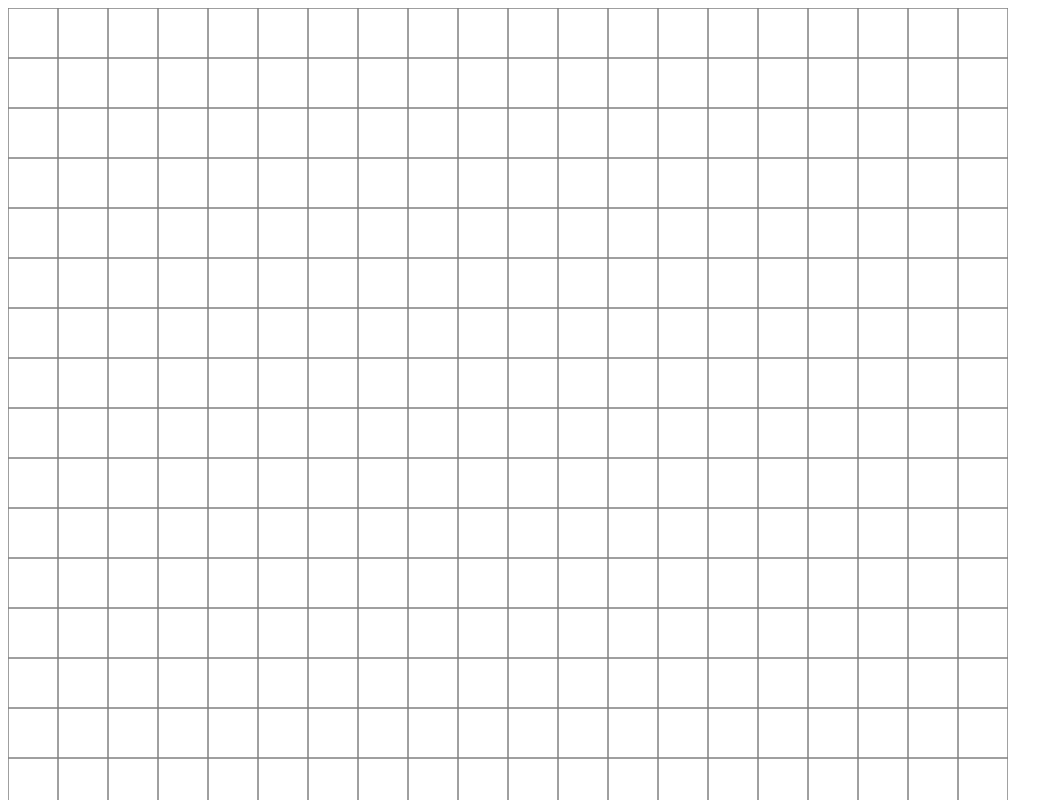
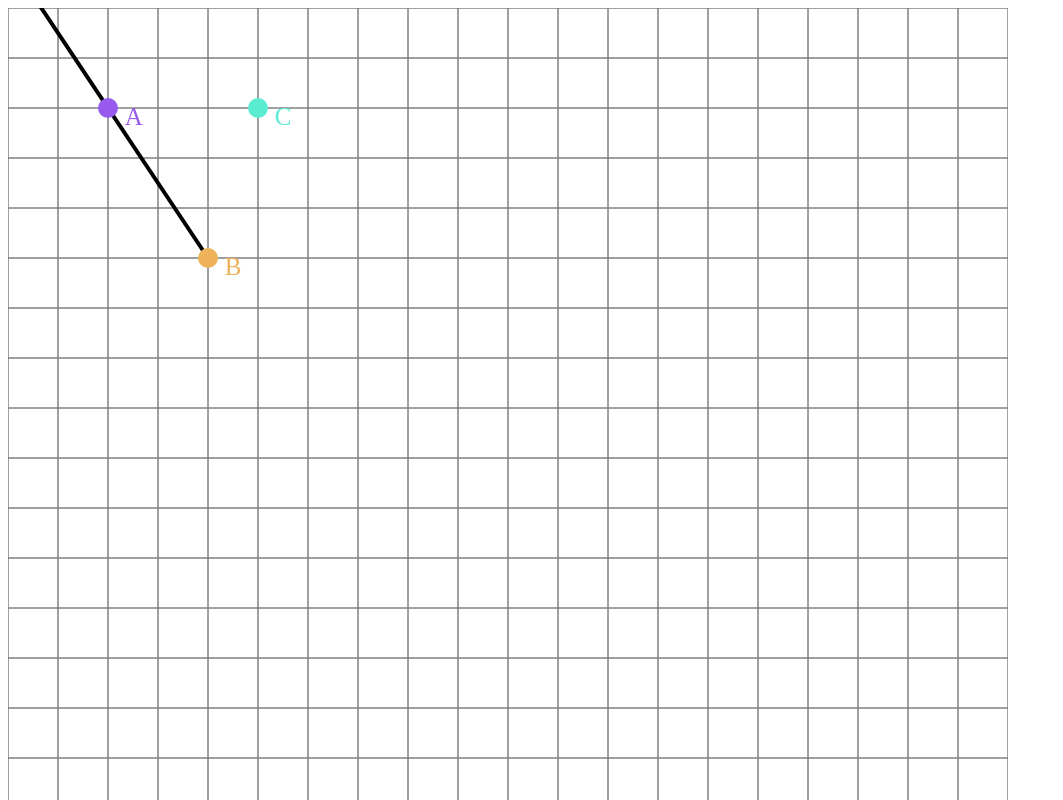
Before and after one commit to toritreee/mathShape, a React app: page / in a window 1280 px wide. Shown: the top 800 px of the page, without its empty margins (0-1063 px from the left). Built offline with nearby package versions, Linux system fonts and the light colour scheme.

Commit message:
最初の線を追加

```diff
--- a/src/app.tsx
+++ b/src/app.tsx
@@ -3,6 +3,12 @@ import ReactDOM from "react-dom";
 import {Render} from "./render"
 
 ReactDOM.render(
-    <Render onClickPoint={(x,y)=>{console.log(x,y)}} lattice={50} pins={[]}/>,
+    <Render onClickPoint={(x,y)=>{console.log(x,y)}} lattice={50} pins={[
+        {x:2,y:2,name:"A"},
+        {x:4,y:5,name:"B"},
+        {x:5,y:2,name:"C"}
+    ]} lines={[
+        {from:"A",to:"B",type:"segment"}
+    ]}/>,
     document.getElementById("root")
 )
--- a/src/render.tsx
+++ b/src/render.tsx
@@ -1,11 +1,12 @@
 import React from "react";
 
 export type pin = {x: number, y: number, name: string}
-
+export type line = {from: string, to: string, name?: string, type: "straight" | "segment" | "half"}
 interface renderProps{
     onClickPoint: (x: number, y: number)=>void
     lattice: number
     pins: pin[]
+    lines: line[]
 }
 
 function color(text: string){
@@ -88,8 +89,44 @@ export class Render extends React.Component<renderProps>{
         }
     }
 
+    private line = (line: line)=>{
+        //type test
+        this.setCtx()
+        const lattice = this.props.lattice
+        const get = (name: string)=> this.props.pins.find(v=>v.name == name)
+        const [from,to] = [get(line.from),get(line.to)]
+        if(from == undefined || to == undefined || this.ctx == undefined || this.canvas.current == undefined)return
+        //main code
+        this.ctx.strokeStyle = "black"
+        this.ctx.lineWidth = 4
+        this.ctx.beginPath();
+        if(line.type == "half"){
+            this.ctx.moveTo(from.x*lattice, from.y*lattice)
+            this.ctx.lineTo(to.x*lattice, to.y*lattice)
+        }else if(line.type == "straight"){
+            const a = (from.y - to.y)/(from.x - to.x)
+            const b = -(a*to.x -to.y)
+            const x = b/-a + lattice/a
+            this.ctx.moveTo(0, b*lattice)
+            this.ctx.lineTo(x * lattice, lattice*lattice)
+        }else if(line.type == "segment"){
+            const a = (from.y - to.y)/(from.x - to.x)
+            const b = -(a*to.x -to.y)
+            const x = b/-a + lattice/a
+            this.ctx.moveTo(0, b*lattice)
+            this.ctx.lineTo(to.x*lattice, to.y * lattice)
+        }
+        this.ctx.stroke();
+    }
+    private lines = ()=>{
+        for(let line of this.props.lines){
+            this.line(line)
+        }
+    }
+
     componentDidMount = ()=>{
         this.grid()
+        this.lines()
         this.renderPins()
     }
 
```
